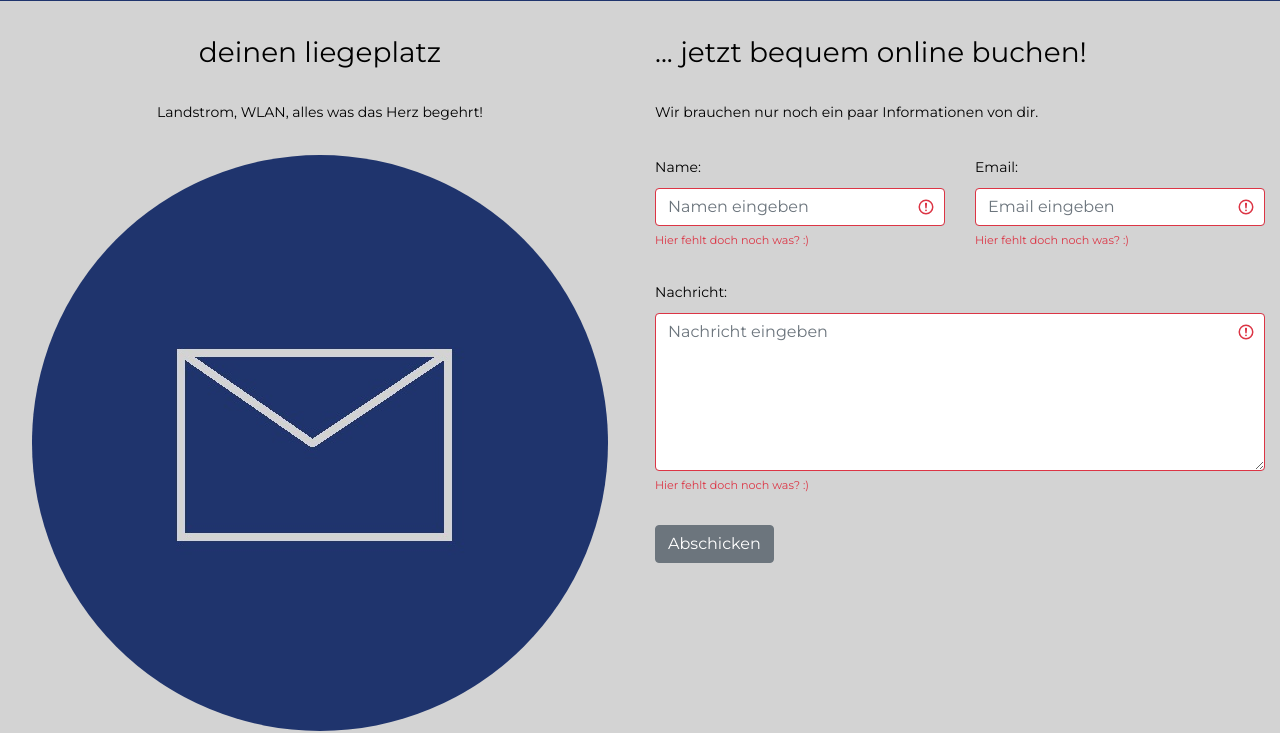
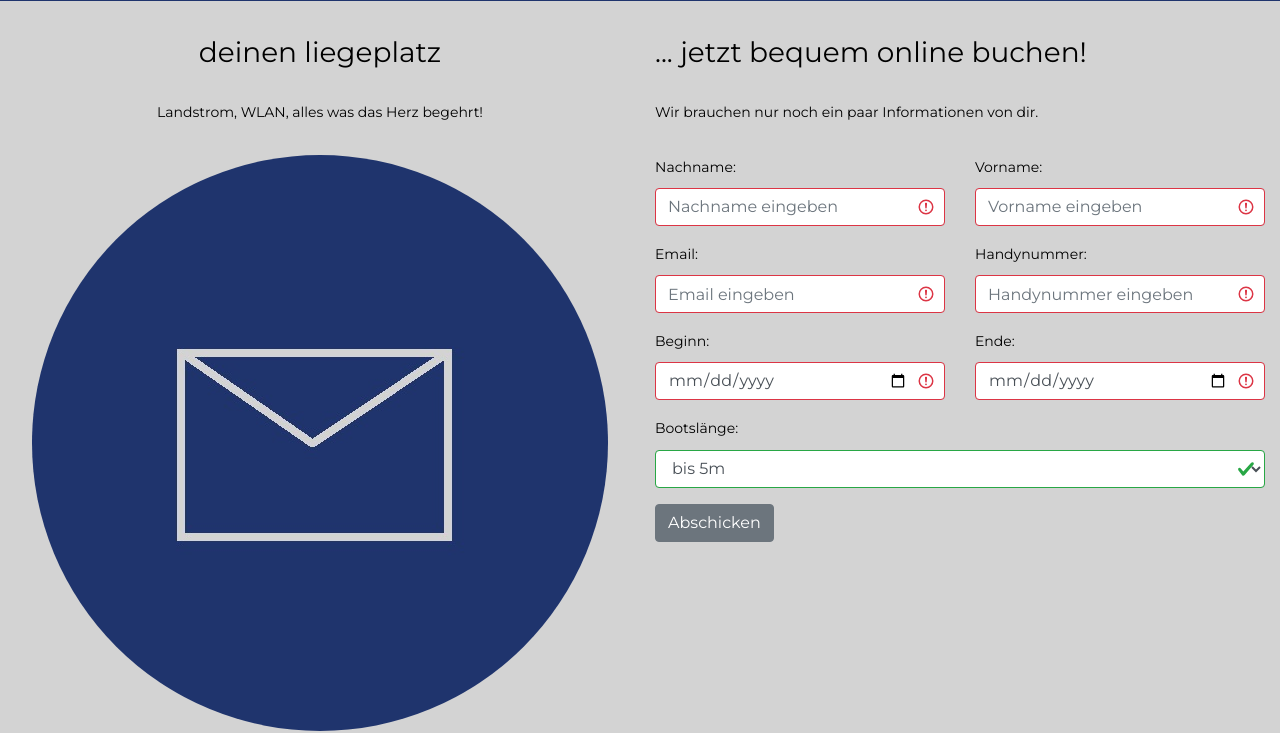
Before and after one commit to blakars/Booking-Website, a website: page buchen.html in a window 1280 px wide. Shown: the part 74-807 px from the top of the page. Drawn offline with nearby package versions, Linux system fonts and the light colour scheme.

Commit message:
update formular buchen

```diff
--- a/buchen.html
+++ b/buchen.html
@@ -65,24 +65,49 @@
                         <form class="was-validated">
                             <div class="row">
                                 <div class="col-md">
-                                    <label for="name" class="float-left">Name:</label>
-                                    <input type="text" class="form-control " id="name" placeholder="Namen eingeben" name="name" required>
-                                    <div class="valid-feedback align-left margin">Danke! :)</div>
-                                    <div class="invalid-feedback align-left margin">Hier fehlt doch noch was? :)</div>
+                                    <label for="nachname" class="float-left">Nachname:</label>
+                                    <input type="text" class="form-control " id="nachname" placeholder="Nachname eingeben" name="nachname" required>
+                                    <p></p>
                                 </div>
                                 <div class="col-md">
-                                    <label for="email" class="float-left">Email:</label>
-                                    <input type="text" class="form-control" id="email" placeholder="Email eingeben" name="email" required>
-                                    <div class="valid-feedback align-left margin">Danke! :)</div>
-                                    <div class="invalid-feedback align-left margin">Hier fehlt doch noch was? :)</div>
+                                    <label for="vorname" class="float-left">Vorname:</label>
+                                    <input type="text" class="form-control" id="vorname" placeholder="Vorname eingeben" name="vorname" required>
+                                    <p></p>
                                 </div>
                             </div>
                             <div class="row">
                                 <div class="col-md">
-                                    <label for="nachricht" class="float-left">Nachricht:</label>
-                                    <textarea class="form-control" rows="6" id="nachricht" placeholder="Nachricht eingeben" name="nachricht" required></textarea>
-                                    <div class="valid-feedback align-left margin">...jetzt nur noch abschicken! :)</div>
-                                    <div class="invalid-feedback align-left margin">Hier fehlt doch noch was? :)</div>
+                                    <label for="email" class="float-left">Email:</label>
+                                    <input type="text" class="form-control " id="email" placeholder="Email eingeben" name="email" required>
+                                    <p></p>
+                                </div>
+                                <div class="col-md">
+                                    <label for="handynr" class="float-left">Handynummer:</label>
+                                    <input type="text" class="form-control" id="handynr" placeholder="Handynummer eingeben" name="handynr" required>
+                                    <p></p>
+                                </div>
+                            </div>
+                            <div class="row">
+                                <div class="col-md">
+                                    <label for="beginn" class="float-left">Beginn:</label>
+                                    <input type="date" class="form-control " id="beginn" name="beginn" required>
+                                    <p></p>
+                                </div>
+                                <div class="col-md">
+                                    <label for="ende" class="float-left">Ende:</label>
+                                    <input type="date" class="form-control " id="ende" name="ende" required>
+                                    <p></p>
+                                </div>
+                            </div>
+                            <div class="row">
+                                <div class="col-md">
+                                    <label for ="bootslaenge" class="float-left">Bootslänge:</label>
+                                    <select id="bootslaenge" name="bootslaenge" class="form-control" required>
+                                        <option value="lt5">bis 5m</option>
+                                        <option value="5to10">5 bis 10m</option>
+                                        <option value="gt10">größer als 10m</option>
+                                    </select>
+                                    <p></p>
                                 </div>
                             </div>
                             <div class="row">
```
Also changed, not shown: index.html (+3 -11 lines).
